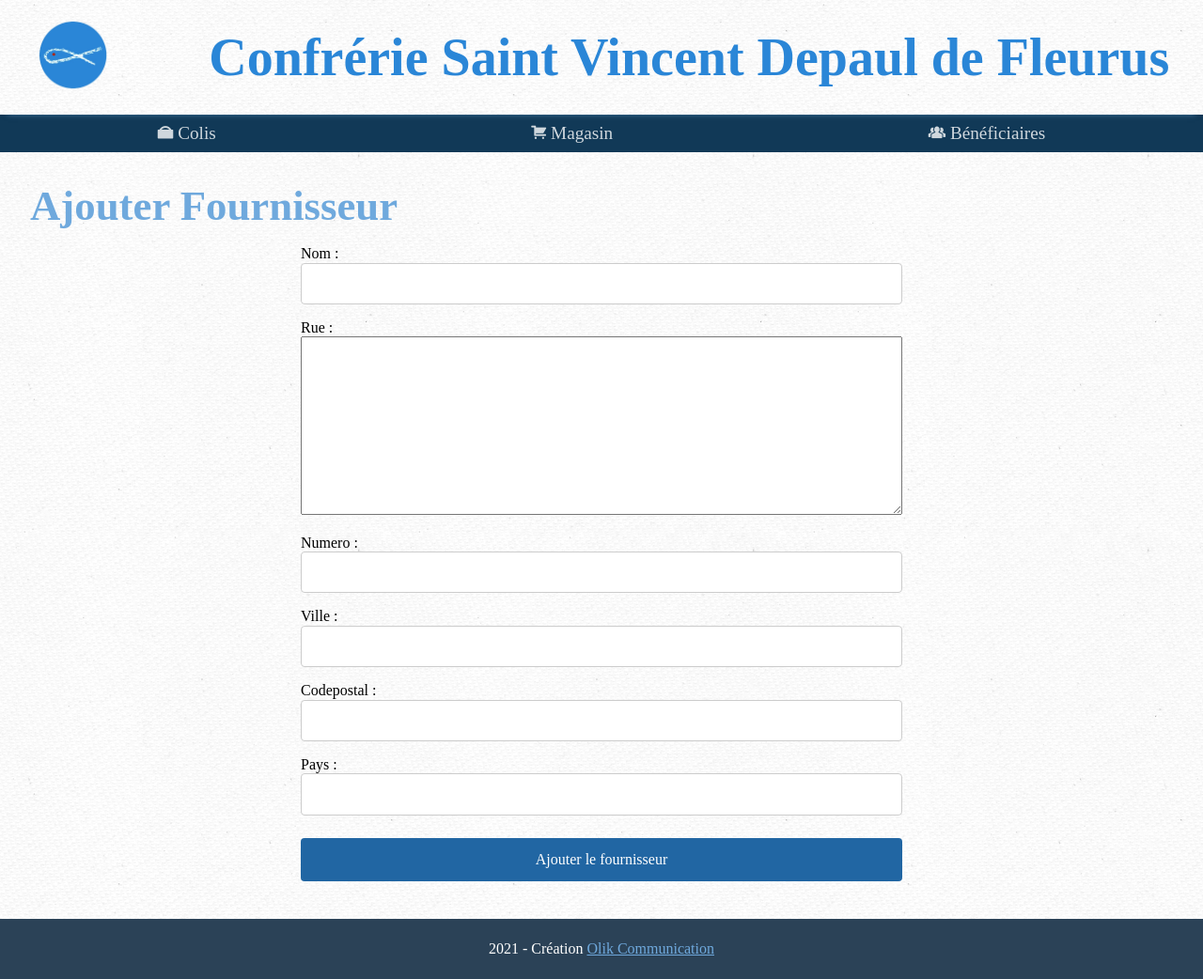
After one commit to olivierkathenis/gestiondjango, a Django app: page /store/creation_fournisseur in a window 1280 px wide. The commit adds this page. Shown: the whole page at 94% size. Run offline with Django 3.2, Linux system fonts and the light colour scheme; the visitor is signed in with stand-in values (Sample User, id 1).

Commit message:
admin fournisseur et typeproduit ok

```diff
--- a/main/settings-debug.py
+++ b/main/settings-debug.py
@@ -28,7 +28,7 @@ DEBUG = False
 
 
 
-ALLOWED_HOSTS = ['websitestvincent.herokuapp.com']
+#ALLOWED_HOSTS = ['websitestvincent.herokuapp.com']
 
 
 # Application definition
@@ -134,4 +134,4 @@ MEDIA_ROOT = BASE_DIR / 'media'
 LOGIN_REDIRECT_URL = 'gestion'
 LOGOUT_REDIRECT_URL = 'accueil'
 
-django_heroku.settings(locals())
+#django_heroku.settings(locals())
--- a/main/settings.py
+++ b/main/settings.py
@@ -27,7 +27,7 @@ SECRET_KEY = '1xw5=x2afujgi%-sfuca$$27r20st_emc1#4-e+5#sr8_^fjx6'
 # SECURITY WARNING: don't run with debug turned on in production!
 DEBUG = True
 
-ALLOWED_HOSTS = ['stvincentdepaulfleuruswebsite.herokuapp.com']
+#ALLOWED_HOSTS = ['stvincentdepaulfleuruswebsite.herokuapp.com']
 
 
 # Application definition
--- a/store/forms.py
+++ b/store/forms.py
@@ -1,5 +1,5 @@
 from django.forms import ModelForm, NumberInput, DateInput
-from .models import Produit
+from .models import Produit, TypeProduit, Fournisseur
 
 
 class CreerProduitForm(ModelForm):
@@ -44,3 +44,24 @@ class ModifierProduitForm(ModelForm):
                        'type': 'date'
                        }),
         }
+
+
+class CreerTypeProduit(ModelForm):
+    class Meta:
+        model = TypeProduit
+        fields = [
+            'nom'
+        ]
+
+
+class CreerFournisseur(ModelForm):
+    class Meta:
+        model = Fournisseur
+        fields = [
+            'nom',
+            'rue',
+            'numero',
+            'ville',
+            'codepostal',
+            'pays'
+        ]
--- a/store/models.py
+++ b/store/models.py
@@ -3,10 +3,11 @@ from django.db import models
 
 class Fournisseur(models.Model):
     nom = models.CharField(max_length=200)
-    rue = models.TextField()
-    numero = models.IntegerField()
-    ville = models.CharField(max_length=250)
-    pays = models.CharField(max_length=250)
+    rue = models.TextField(null=True, blank=True)
+    numero = models.IntegerField(null=True, blank=True)
+    ville = models.CharField(max_length=250,null=True, blank=True)
+    codepostal = models.IntegerField(null=True, blank=True)
+    pays = models.CharField(max_length=250,null=True, blank=True)
 
     def __str__(self):
         return self.nom
@@ -14,7 +15,7 @@ class Fournisseur(models.Model):
 
 class TypeProduit(models.Model):
     nom = models.CharField(max_length=200)
-    unite_mesure = models.CharField(max_length=100)
+    unite_mesure = models.CharField(max_length=100, null=True, blank=True)
 
     def __str__(self):
         return self.nom
--- /dev/null
+++ b/store/templates/store/creation_fournisseur.html
@@ -0,0 +1,10 @@
+{% extends 'main/template_base.html' %}
+{% block titre %}Ajout Fournisseur {% endblock %}
+{% block contenu %}
+<h2>Ajouter Fournisseur</h2>
+<form action="{% url 'store:fournisseur' %}" method="POST">
+        {% csrf_token %}
+        {{ form.as_p }}
+        <button type="submit">Ajouter le fournisseur</button>
+</form>
+{% endblock %}
--- a/store/templates/store/index.html
+++ b/store/templates/store/index.html
@@ -6,6 +6,8 @@
         <div class="portrait">Tournez votre smartphone en mode landscape (horizontale) pour voir le tableau</div>
         <p>Pour mettre à jour un produit, cliquez sur le nom du produit</p>
         <button><a href="{% url 'store:creer' %}">Ajouter des produits</a></button>
+        <button><a href="{% url 'store:fournisseur' %}">Ajouter un fournisseur</a></button>
+        <button><a href="{% url 'store:typeproduit' %}">Ajouter un type de produits</a></button>
     </header>
     <table>
         <thead>
--- a/store/urls.py
+++ b/store/urls.py
@@ -9,5 +9,7 @@ urlpatterns = [
     path('', login_required(views.index), name="index"),
     path('<int:produit_id>', login_required(views.retirer), name="retirer"),
     path('creation_produit', login_required(views.creer), name="creer"),
+    path('creation_fournisseur', login_required(views.creer_fournisseur), name='fournisseur'),
+    path('creation_typeproduit', login_required(views.creer_typeproduit), name='typeproduit'),
     path('<int:produit_id>/mettre_jour', login_required(views.mettre_jour), name="mettre_jour")
 ]
--- a/store/views.py
+++ b/store/views.py
@@ -5,6 +5,8 @@ from django.urls import reverse
 from .models import Fournisseur, TypeProduit, Produit, Stock
 from .forms import CreerProduitForm
 from .forms import ModifierProduitForm
+from .forms import CreerTypeProduit
+from .forms import CreerFournisseur
 
 
 def index(request):
@@ -50,3 +52,27 @@ def mettre_jour(request, produit_id):
         return render(request, 'store/index.html', {'produits': produits})
     context["form"] = form
     return render(request, "store/mettre_jour.html", context)
+
+
+def creer_fournisseur(request):
+    form = CreerFournisseur()
+    if request.method == 'POST':
+        form = CreerFournisseur(request.POST)
+        if form.is_valid():
+            form.save()
+            return HttpResponseRedirect(reverse('store:index'))
+    else:
+        form = CreerFournisseur()
+    return render(request, 'store/creation_fournisseur.html', {'form': form})
+
+
+def creer_typeproduit(request):
+    form = CreerTypeProduit()
+    if request.method == 'POST':
+        form = CreerTypeProduit(request.POST)
+        if form.is_valid():
+            form.save()
+            return HttpResponseRedirect(reverse('store:index'))
+    else:
+        form = CreerTypeProduit()
+    return render(request, 'store/creation_typeproduit.html', {'form': form})
```
Also changed, not shown: store/templates/store/creation_typeproduit.html (added, +10 -0 lines), store/migrations/0002_auto_20210222_1351.py (added).
